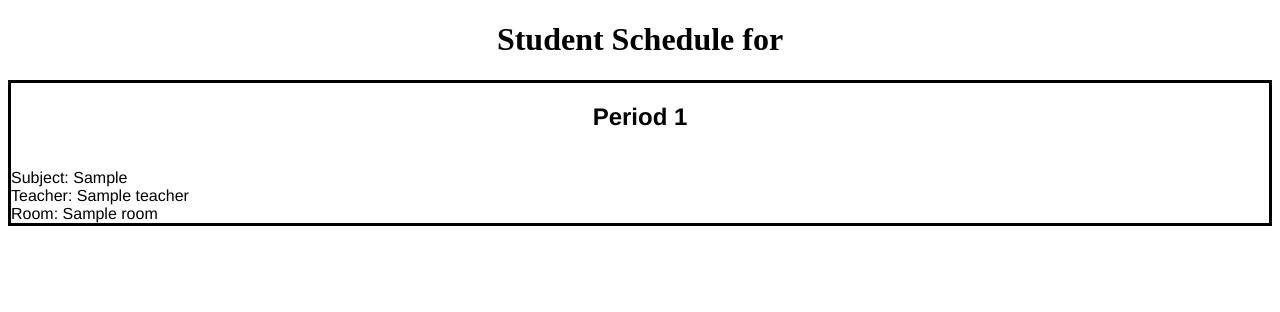
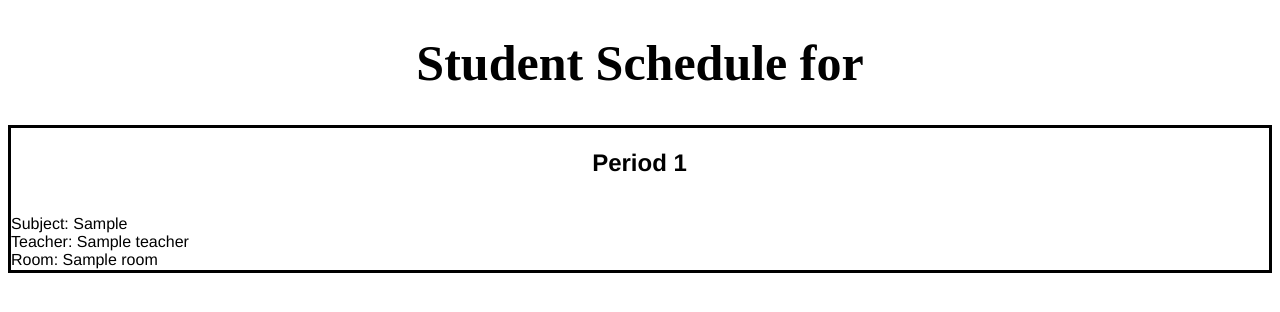
Before and after one commit to ayaanrsiddiqui/HackTJ24, a Flask app: template templates/studentschedule.html in a window 1280 px wide. Shown: the top 312 px of the page. Run offline with Flask 3, Linux system fonts and the light colour scheme; the template is opened without the code that fills it: most values are stand-ins (such as "Sample title", 1, 10 or a date in 2020).

Commit message:
for arhan

```diff
--- a/static/schedule.css
+++ b/static/schedule.css
@@ -9,7 +9,7 @@
 {
     font-family: "Helvetica Neue",Helvetica,Arial,sans-serif;
     border: solid;
-    padding: 0%;
+    padding-left: 0%;
 }
 h2
 {
@@ -18,5 +18,5 @@
 h1
 {
     text-align: center;
-    ;
+    font-size: 50px;
 }
--- a/templates/sign_up.html
+++ b/templates/sign_up.html
@@ -3,6 +3,7 @@
   <head>
     <meta charset="UTF-8" />
     <meta http-equiv="X-UA-Compatible" content="IE=edge" />
+    <link rel="stylesheet" type="text/css" href="static/inputPage.css">
     <meta name="viewport" content="width=device-width, initial-scale=1.0" />
     <title>Sign Up</title>
     <style>
```
Also changed, not shown: static/inputPage.css (added).
